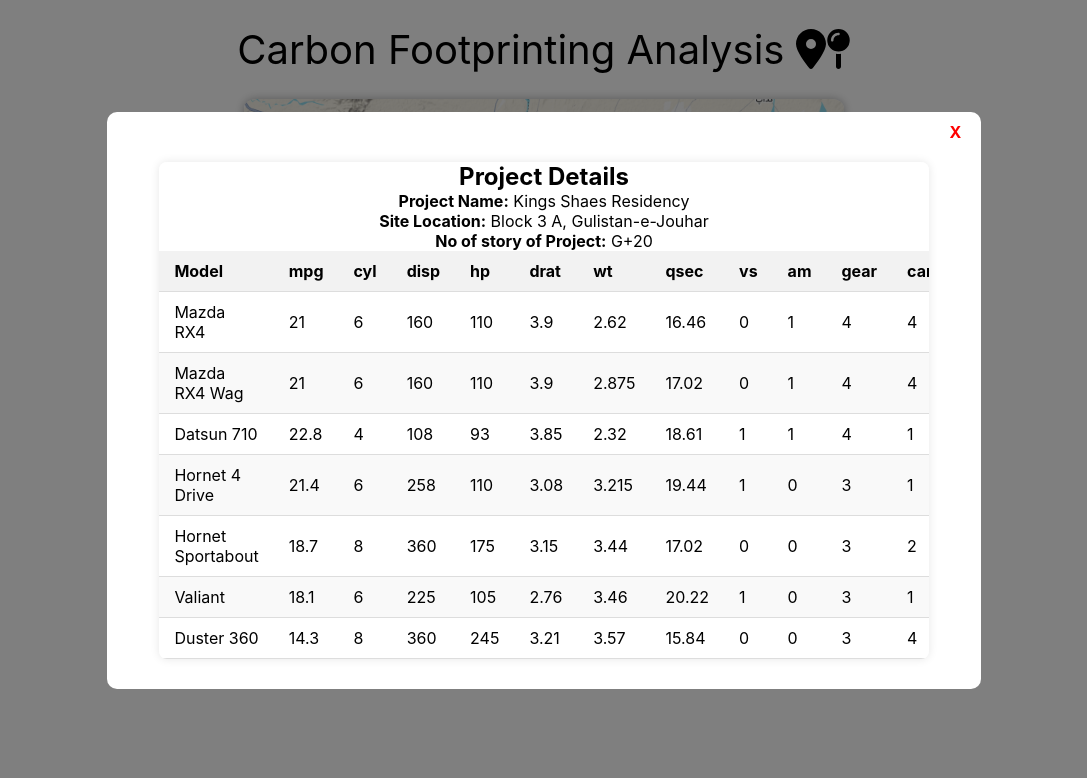
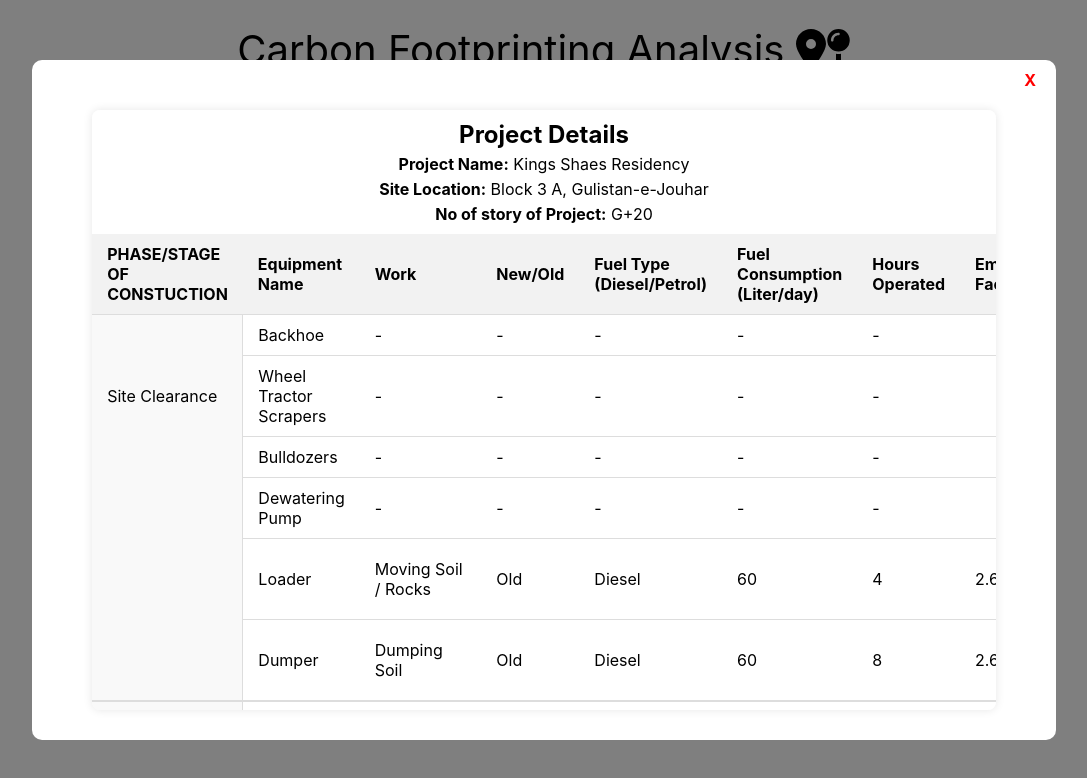
Before and after one commit to zamsabir2002/carbon_footprint_mapping, a React (Create React App) app: page / in a window 1280 px wide. Both pictures are taken after a click on the element 630 px from the left and 279 px from the top of the page. Shown: the top 778 px of the page, without its empty margins (96-1183 px from the left). Built offline with nearby package versions, Linux system fonts and the light colour scheme.

Commit message:
adding csv file handling, styling tables and formatting code

```diff
--- a/src/components/csv2htmlTable.jsx
+++ b/src/components/csv2htmlTable.jsx
@@ -44,12 +44,12 @@ const CsvToHtmlTable = ({
         <tbody>
           {
             rows.map((row, rowIdx) => (
-              <tr className={tableRowClassName} key={typeof(rowKey) === 'function' ? rowKey(row, rowIdx) : rowIdx}>
+              <tr className={tableRowClassName} key={typeof (rowKey) === 'function' ? rowKey(row, rowIdx) : rowIdx}>
                 {
                   row.map && row.map((column, colIdx) => (
                     <td
                       className={tableColumnClassName}
-                      key={typeof(rowKey) === 'function' ? colKey(row, colIdx, rowIdx) : column[colKey]}
+                      key={typeof (rowKey) === 'function' ? colKey(row, colIdx, rowIdx) : column[colKey]}
                     >
                       {typeof renderCell === "function" ? renderCell(column, colIdx, rowIdx) : column}
                     </td>
--- a/src/components/datatable.jsx
+++ b/src/components/datatable.jsx
@@ -1,24 +1,23 @@
-import React from 'react';
+import React, { useEffect, useState } from 'react';
 import '../styles/datatable.css'
 import CsvToHtmlTable from './csv2htmlTable';
-const DataTable = ({siteName, address, floors, carbonFootprint}) => {
-    const sampleData1 = `
-    Model,mpg,cyl,disp,hp,drat,wt,qsec,vs,am,gear,carb
-    Mazda RX4,21,6,160,110,3.9,2.62,16.46,0,1,4,4
-    Mazda RX4 Wag,21,6,160,110,3.9,2.875,17.02,0,1,4,4
-    Datsun 710,22.8,4,108,93,3.85,2.32,18.61,1,1,4,1
-    Hornet 4 Drive,21.4,6,258,110,3.08,3.215,19.44,1,0,3,1
-    Hornet Sportabout,18.7,8,360,175,3.15,3.44,17.02,0,0,3,2
-    Valiant,18.1,6,225,105,2.76,3.46,20.22,1,0,3,1
-    Duster 360,14.3,8,360,245,3.21,3.57,15.84,0,0,3,4
-`;
+
+const DataTable = ({ siteName, address, floors, carbonFootprint }) => {
+    const [data, setData] = useState('')
+
+    useEffect(() => {
+        fetch('./1.csv')
+            .then(response => response.text())
+            .then(responseText => {
+                setData(responseText);
+            });
+    }, [])
+
+    const sampleData1 = data;
     return (
         <div className="table_container">
             <div
-                style={{
-                    width: '100%',
-                    textAlign: 'center',
-                }}
+                className='table_header'
             >
                 <h2>Project Details</h2>
                 <div>
@@ -32,7 +31,8 @@ const DataTable = ({siteName, address, floors, carbonFootprint}) => {
                 </div>
 
             </div>
-            {/* <table>
+            {/*
+                <table>
                 <thead>
                     <tr>
                         <th>PHASE/STAGE OF CONSTRUCTION</th>
@@ -109,14 +109,15 @@ const DataTable = ({siteName, address, floors, carbonFootprint}) => {
                         </td>
                     </tr>
                 </tbody>
-            </table> */}
-            <div>
+            </table>
+        */}
+            <>
                 <CsvToHtmlTable
-                     data={sampleData1}
-                     csvDelimiter=","
-                     tableClassName="table table-striped table-hover"
+                    data={data}
+                    csvDelimiter=","
+                    tableClassName="table table-striped table-hover"
                 />
-            </div>
+            </>
         </div>
     );
 }
--- a/src/components/marker.jsx
+++ b/src/components/marker.jsx
@@ -5,7 +5,7 @@ import '../styles/map.css'
 import DataTable from './datatable'
 import Modal from './modal';
 
-function Marker({ pinTop, pinLeft, popUpTop, popUpLeft, floors , hoverTitle, hoverAddress, carbonFootprint, image}) {
+function Marker({ pinTop, pinLeft, popUpTop, popUpLeft, floors, hoverTitle, hoverAddress, carbonFootprint, image }) {
 
     const [displayDiv, setDisplayDiv] = useState(false)
     const [modalDisplay, setModalDisplay] = useState(false)
@@ -46,8 +46,16 @@ function Marker({ pinTop, pinLeft, popUpTop, popUpLeft, floors , hoverTitle, hov
                 onMouseLeave={() => {
                     setDisplayDiv(false)
                 }}
+
+                onClick={() => {
+                    setModalDisplay(true)
+                    setDisplayDiv(false)
+                }}
             >
-                <img src={image} style={{padding: "4px 5px 4px 0px", height: "150px", alignSelf: "center", borderRadius: "15px"}} alt="Logo" />
+                <img
+                    src={image}
+                    style={{ padding: "4px 5px 4px 0px", height: "150px", alignSelf: "center", borderRadius: "15px" }} alt="Logo"
+                />
                 <div
                     style={{
                         padding: "4px 5px 4px 0px",
@@ -75,7 +83,7 @@ function Marker({ pinTop, pinLeft, popUpTop, popUpLeft, floors , hoverTitle, hov
                 onMouseEnter={() => {
                     setDisplayDiv(true)
                 }}
-                onMouseLeave={(e) => {
+                onMouseLeave={() => {
                     setDisplayDiv(false)
                 }}
 
--- a/src/components/modal.jsx
+++ b/src/components/modal.jsx
@@ -2,7 +2,7 @@ import React from 'react';
 // import DataTable from './datatable';
 import '../styles/modal.css'
 
-const Modal = ({ modalDisplay, setModalDisplay , DataTable}) => {
+const Modal = ({ modalDisplay, setModalDisplay, DataTable }) => {
     return (
         modalDisplay && <div
             style={{
@@ -33,9 +33,9 @@ const Modal = ({ modalDisplay, setModalDisplay , DataTable}) => {
                 <div
                     className='modal_content'
                 >
-                        <div>
-                            {DataTable}
-                        </div>
+                    <>
+                        {DataTable}
+                    </>
                 </div>
 
             </div>
--- a/src/styles/datatable.css
+++ b/src/styles/datatable.css
@@ -4,7 +4,19 @@
     background-color: #fff;
     border-radius: 8px;
     box-shadow: 0 0 10px rgba(0, 0, 0, 0.1);
-    overflow-x: auto;
+    overflow: auto;
+    max-height: 80%;
+    /* display: flex;
+    flex-direction: column; */
+}
+
+.table_header {
+    text-align: center;
+    display: flex;
+    flex-direction: column;
+    justify-content: space-between;
+    gap: 5px;
+    margin: 10px 0px;
 }
 
 table {
@@ -12,7 +24,8 @@ table {
     border-collapse: collapse;
 }
 
-th, td {
+th,
+td {
     padding: 10px 15px;
     text-align: left;
     border-bottom: 1px solid #ddd;
@@ -23,7 +36,27 @@ th {
 }
 
 tr:nth-child(even) {
+    /* background-color: #f9f9f9; */
+}
+
+tr td:nth-child(1) {
     background-color: #f9f9f9;
+    border-bottom: none;
+    border-right: 1px solid #ddd;
+
+}
+
+tr:nth-child(6),
+tr:nth-child(10),
+tr:nth-child(15),
+tr:nth-child(15),
+tr:nth-child(17),
+tr:nth-child(19),
+tr:nth-child(23),
+tr:nth-child(24),
+tr:nth-child(25) {
+    /* background-color: red; */
+    border-bottom: 2px solid #ddd;
 }
 
 tr:hover {
--- a/src/styles/map.css
+++ b/src/styles/map.css
@@ -46,4 +46,5 @@
     background: radial-gradient(343px at 46.3% 47.5%, rgba(242, 242, 242, 0.9) 0%, rgb(241, 241, 241) 72.9%);
     transition-property: all;
     transition: 2s ease;
+    cursor: pointer;
 }
--- a/src/styles/modal.css
+++ b/src/styles/modal.css
@@ -1,16 +1,16 @@
-.modal-overlay{
+.modal-overlay {
     position: fixed;
     top: 0px;
     left: 0px;
     width: 100dvw;
     height: 100dvh;
-    background: rgb(0,0,0,0.5);
+    background: rgb(0, 0, 0, 0.5);
     z-index: 2;
     align-items: center;
     justify-content: center;
 }
 
-#modal{
+#modal {
     background: white;
     /* min-width: 70%; */
     max-width: 80%;
@@ -21,9 +21,11 @@
     z-index: 10;
     padding: 10px;
     margin: 0px 20px;
+    max-height: 85dvh;
+
 }
 
-.cancel_button{
+.cancel_button {
     align-self: flex-end;
     padding-right: 10px;
     cursor: pointer;
@@ -31,15 +33,17 @@
     font-weight: 700;
 }
 
-.modal_content{
+.modal_content {
     display: flex;
     flex-direction: column;
     gap: 10px;
     width: 100%;
+    max-height: 80%;
+    overflow: auto;
 }
 
 @media only screen and (min-width: 1350px) {
-    #modal{
+    #modal {
         max-width: 70%;
     }
 }
```
Also changed, not shown: public/1.csv (added), src/utils.js (indentation only). Lines whose indentation alone changed are shown as unchanged.
